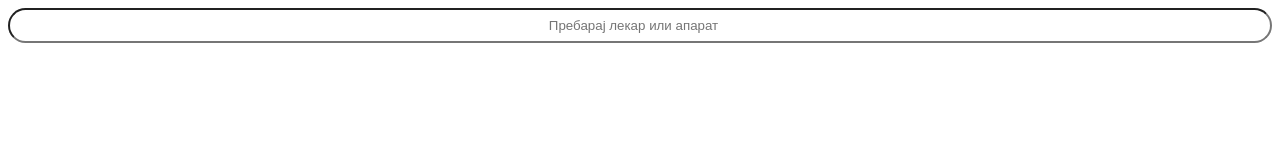
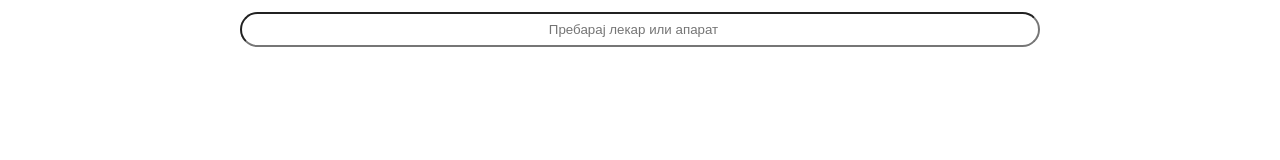
Before and after one commit to oiuwerjksdk/xbiojegjiegjsl, a website: page public/index.html in a window 1280 px wide. Drawn offline with Linux system fonts and the light colour scheme.

Commit message:
Add files via upload

```diff
--- a/public/index.html
+++ b/public/index.html
@@ -141,6 +141,10 @@ function CYRILIC(txt) {
 </script>
 <style>
 body {
+  max-width: 800px;
+  overflow-y: scroll;
+  margin: auto;
+  padding: .75rem;
   font-size: .9rem;
   font-family: arial;
   user-select: none;
```
Also changed, not shown: public/timeslots.html (+7 -3 lines).
